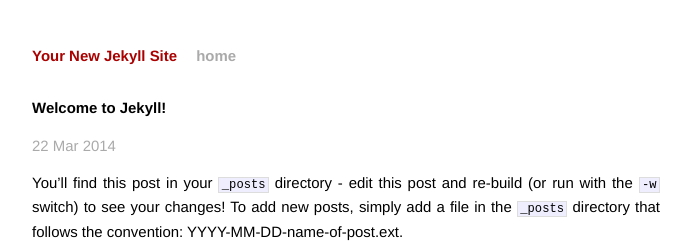
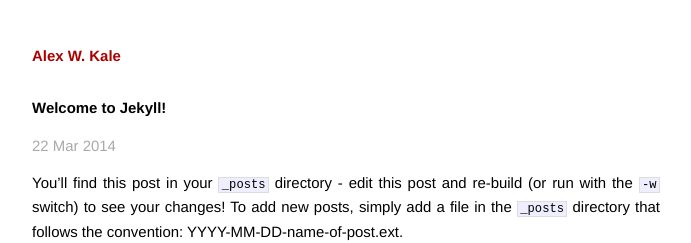
Before and after one commit to awkale/awkale.github.io, a Jekyll site: the page built from _posts/2014-03-22-welcome-to-jekyll.markdown, in a window 1280 px wide. Shown: the top 243 px of the page, without its empty margins (294-985 px from the left). Built offline with Jekyll 4.4.1, drawn with Linux system fonts in a browser that asks for light colours; Markdown is read by kramdown in place of the engine named in the settings.

Commit message:
updated header site.name

```diff
--- a/_config.yml
+++ b/_config.yml
@@ -1,3 +1,3 @@
-name: Your New Jekyll Site
+name: Alex W. Kale
 markdown: redcarpet
 pygments: true
--- a/_includes/header.html
+++ b/_includes/header.html
@@ -1,4 +1,3 @@
 <div class="header">
   <h1 class="title"><a href="/">{{ site.name }}</a></h1>
-  <a class="extra" href="/">home</a>
 </div>
--- a/index.html
+++ b/index.html
@@ -1,6 +1,6 @@
 ---
 layout: default
-title: Your New Jekyll Site
+title: Alex W. Kale index
 ---
 
 <div id="home">
```
